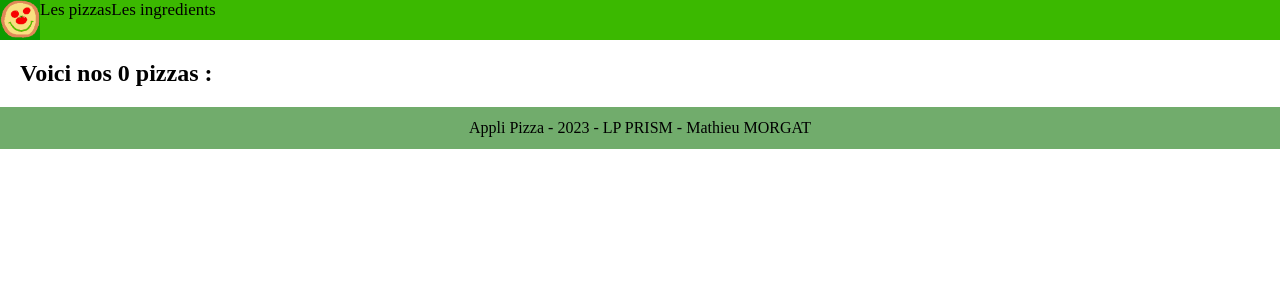
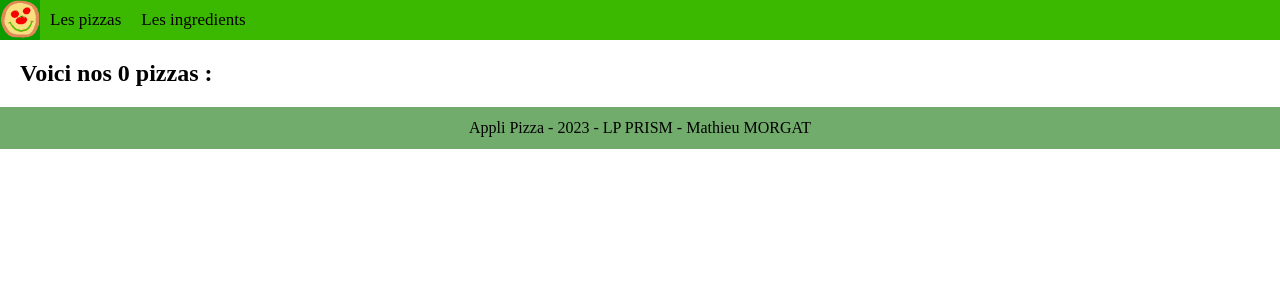
Before and after one commit to V4nkor/webpizza, a Django app: page /pizzas/ in a window 1280 px wide. Shown: the top 300 px of the page. Run offline with Django 4.2, Linux system fonts and the light colour scheme; data that the repository does not hold is empty.

Commit message:
Finished navbar css

```diff
--- a/webpizza/applipizza/static/applipizza/css/styles.css
+++ b/webpizza/applipizza/static/applipizza/css/styles.css
@@ -16,17 +16,24 @@ nav {
     background-color: #3bb900;
     overflow: hidden;
 }
-nav img{
+.nav-logo{
     width:40px;
 }
-nav a{
+
+.nav-element, .nav-logo-element{
     float: left;
     background-color: #3bb900;
     color: #000000;
     text-align: center;
     text-decoration: none;
     font-size: 17px;
+}
+.nav-logo-element{
     height:40px;
+}
+.nav-element{
+    padding:10px;
+    height:20px;
 }
 nav a:hover {
     background-color: #0d9b00;
--- a/webpizza/applipizza/templates/applipizza/base.html
+++ b/webpizza/applipizza/templates/applipizza/base.html
@@ -10,9 +10,9 @@
     <body>
         <header>
             <nav>
-                <a href='/pizzas/'><img src="{% static 'applipizza/img/logo.png' %}"></a>
-                <a href='/pizzas/'>Les pizzas</a>
-                <a href='/ingredients/'>Les ingredients</a>
+                <a class="nav-logo-element" href='/pizzas/'><img class="nav-logo" src="{% static 'applipizza/img/logo.png' %}"></a>
+                <a class="nav-element" href='/pizzas/'>Les pizzas</a>
+                <a class="nav-element" href='/ingredients/'>Les ingredients</a>
             </nav>
         </header>
         <main>
```
